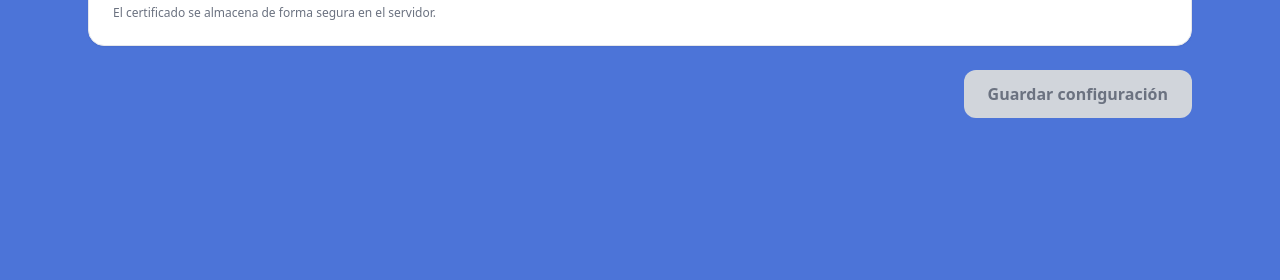
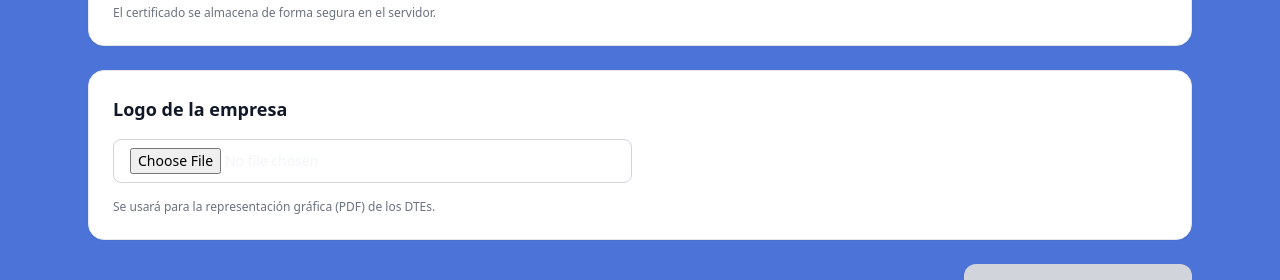
Before and after one commit to creapxinnovacion-cpu/FrontEnd-FacturaElectronicaV2, a React (Vite) app: page /emisorConfig in a window 1280 px wide. Shown: the part 854-1134 px from the top of the page. Before the commit the page ends 996 px from the top, so only its background shows below. Built offline with nearby package versions, Linux system fonts and the light colour scheme; no server answers.

Commit message:
ajuste demisores y carga de img de logo

```diff
--- a/src/components/DteForm.jsx
+++ b/src/components/DteForm.jsx
@@ -267,8 +267,9 @@ export default function DteForm({ defaultTipoDte }) {
         receptor_domicilio_fiscal: receptor.domicilioFiscal || "1",
         receptor_nrc: receptor.nrc || null,
         receptor_cod_actividad: receptor.codActividad || null,
-        receptor_actividad_economica: receptor.actividadEconomica || null,
+        receptor_desc_actividad: receptor.actividadEconomica || null,
         receptor_correo: receptor.correo || null,
+        receptor_telefono: receptor.telefono || null,
         receptor_direccion: receptor.complemento || "San Salvador",
         receptor_departamento: receptor.departamento || "06",
         receptor_municipio: receptor.municipio || "23",
--- a/src/pages/EmisorConfig.jsx
+++ b/src/pages/EmisorConfig.jsx
@@ -34,6 +34,7 @@ export default function EmisorConfig() {
     telefono: "",
     passwordCertificado: "",
     certificado: null,
+    logo: null,
   });
 
   const [loading, setLoading] = useState(false);
@@ -174,6 +175,13 @@ export default function EmisorConfig() {
         await emisorService.uploadCertificate(emisorId, formData);
       }
 
+      // Carga de logo si existe
+      if (form.logo) {
+        const logoData = new FormData();
+        logoData.append("logo", form.logo);
+        await emisorService.uploadLogo(emisorId, logoData);
+      }
+
       setMessage({ text: "Configuración guardada exitosamente", type: "success" });
     } catch (error) {
       setMessage({ text: "Error al guardar la configuración", type: "error" });
@@ -266,6 +274,15 @@ export default function EmisorConfig() {
         <p className="text-xs text-gray-500">El certificado se almacena de forma segura en el servidor.</p>
       </section>
 
+      {/* ===== LOGO ===== */}
+      <section className="bg-white rounded-2xl shadow-sm border p-6 space-y-4">
+        <h3 className="text-gray-900 text-lg font-semibold">Logo de la empresa</h3>
+        <div className="grid grid-cols-1 md:grid-cols-2 gap-4">
+          <Input type="file" name="logo" accept="image/png, image/jpeg, image/jpg, image/svg+xml" onChange={handleChange} />
+        </div>
+        <p className="text-xs text-gray-500">Se usará para la representación gráfica (PDF) de los DTEs.</p>
+      </section>
+
       <div className="flex justify-end">
         <button
           onClick={handleSubmit}
--- a/src/pages/Venta.jsx
+++ b/src/pages/Venta.jsx
@@ -192,6 +192,9 @@ export default function Venta() {
         tipo_dte: 1, // Factura
         receptor_nombre: receptor.nombre || "Consumidor Final",
         receptor_documento: receptor.numDoc || null,
+        receptor_nrc: receptor.nrc || null,
+        receptor_cod_actividad: receptor.codActividad || null,
+        receptor_desc_actividad: receptor.actividadEconomica || null,
         receptor_correo: receptor.correo || null,
         receptor_telefono: receptor.telefono || null,
         receptor_direccion: receptor.complemento || "San Salvador",
--- a/src/services/api/emisor.service.js
+++ b/src/services/api/emisor.service.js
@@ -11,4 +11,9 @@ export const emisorService = {
       'Content-Type': 'multipart/form-data',
     },
   }),
+  uploadLogo: (id, formData) => http.post(`/emisores/${id}/logo`, formData, {
+    headers: {
+      'Content-Type': 'multipart/form-data',
+    },
+  }),
 };
```
Also changed, not shown: src/assets/images/Logo.jpg (added).
